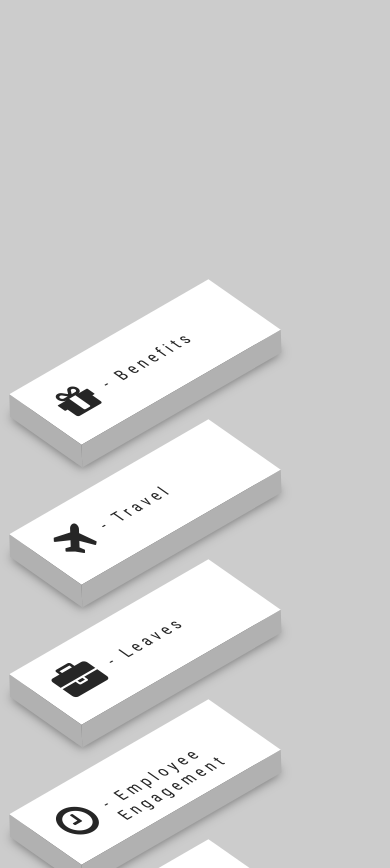
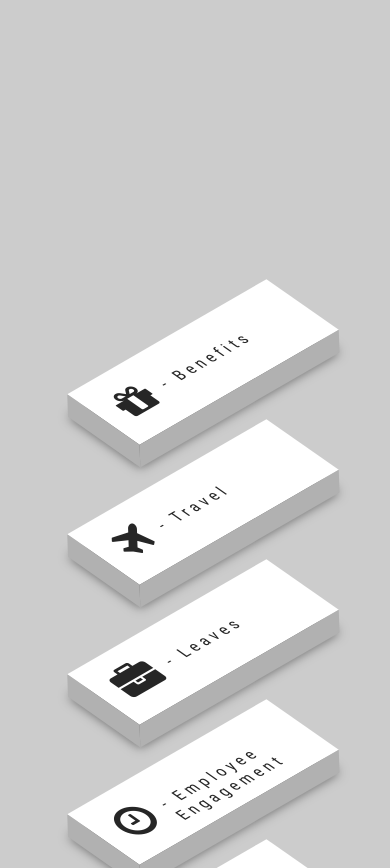
Before and after one commit to xoshiraghavx/3D-tiles, a plain HTML site: page index.html in a window 390 px wide. Shown: the part 172-1040 px from the top of the page. Drawn offline with Linux system fonts and the light colour scheme.

Commit message:
Update index.css

```diff
--- a/index.css
+++ b/index.css
@@ -152,8 +152,7 @@ ul li:hover:nth-child(6) a:after{
    ul{
        display: flex;
        flex-direction: column;
-       align-items: center;
-       justify-content: center;
+       transform: translateX(20%);
    }
    ul li{
        list-style: none;
```
